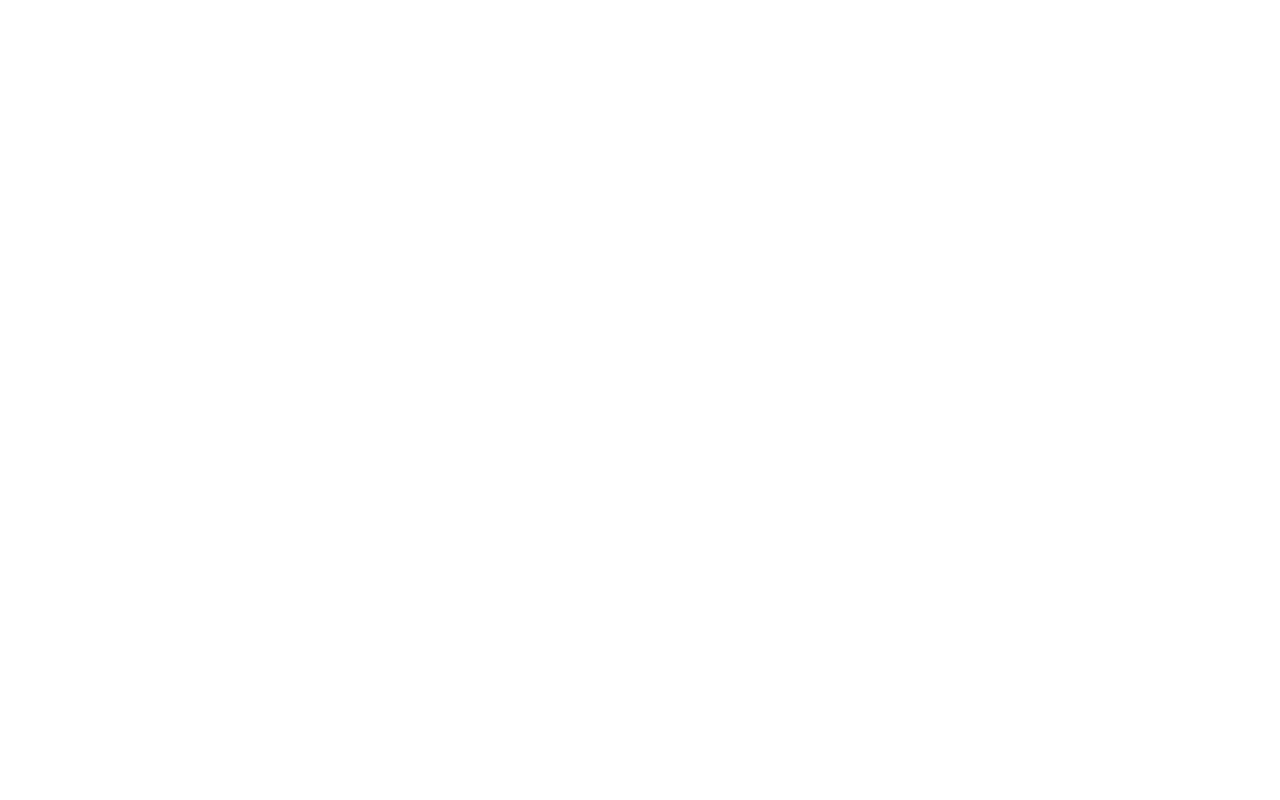
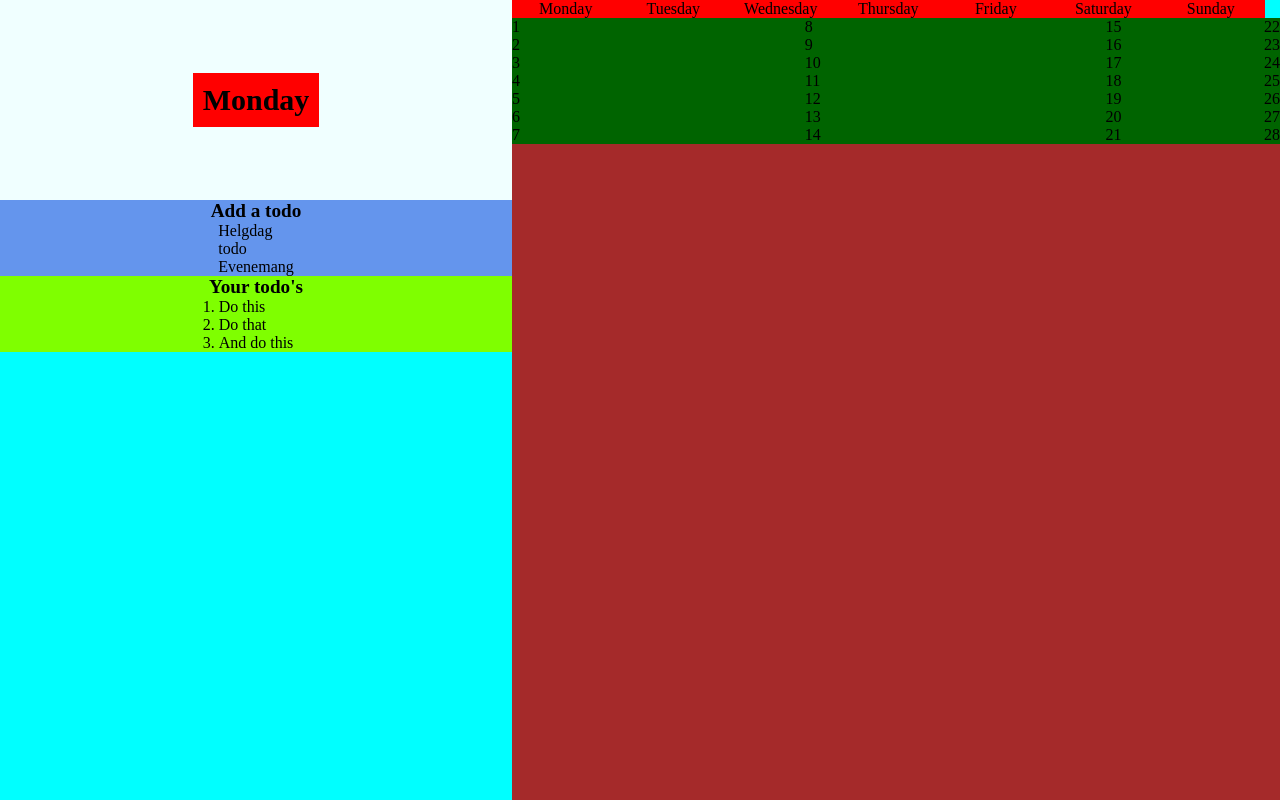
Before and after one commit to Prisberg/Miniprojekt, a plain HTML site: page Index.html in a window 1280 px wide. Drawn offline with Linux system fonts and the light colour scheme.

Commit message:
base html & css

```diff
--- /dev/null
+++ b/CSS/common.css
@@ -0,0 +1,81 @@
+/* Universal css, resets margin & padding and sets the font family and text color so
+they're the same everywhere. */
+
+* {
+    margin: 0;
+    padding: 0;
+    color: black;
+}
+
+ul {
+    list-style: none;
+}
+
+
+/* Commonly used css attributes in their own class for easier
+and faster coding, names are selfexplanatory */
+
+.flex {
+    display: flex;
+}
+
+.flexcolumn {
+    flex-direction: column;
+}
+
+.flexrow {
+    flex-direction: row;
+}
+
+.absolute {
+    position: absolute;
+}
+
+.column {
+    flex-direction: column;
+}
+
+.justifycenter {
+    justify-content: center;
+}
+
+.aligncenter {
+    align-items: center;
+}
+
+.spacearound {
+    justify-content: space-around;
+}
+
+.spacebetween {
+    justify-content: space-between;
+}
+
+.hidden {
+    visibility: hidden;
+}
+
+.none {
+    display: none;
+}
+
+.blacktext {
+    color: black;
+}
+
+.textcenter {
+    text-align: center;
+}
+
+.smalltext {
+    font-size: smaller;
+}
+
+.mediumtext {
+    font-size: small;
+}
+
+.largetext {
+    font-size: larger;
+    font-weight: bolder;
+}
--- /dev/null
+++ b/CSS/index.css
@@ -0,0 +1,82 @@
+body {
+    height: 100vh;
+    width: 100vw;
+}
+
+.left {
+    background-color: aqua;
+    width: 40%;
+    height: 100;
+}
+
+.todocontainer {
+    height: 100%;
+}
+
+.weekdaycontainer {
+    height: 200px;
+    width: 100%;
+    background-color: azure;
+    font-weight: bolder;
+    font-size: 30px;
+}
+
+.weekday {
+    background-color: red;
+    padding: 10px;
+}
+
+.optionscontainer {
+    height: 100%;
+}
+
+.todocontainer {
+    background-color: red;
+    height: 100%;
+}
+
+.todoadd {
+    background-color: cornflowerblue;
+}
+
+.todoaddheader {
+    font-size: larger;
+    font-weight: bold;
+}
+
+.currenttodo {
+    background-color: chartreuse;
+    width: 100%;
+    height: 100%;
+}
+
+.currenttodoheader {
+    font-size: larger;
+    font-weight: bold;
+}
+
+.right {
+    background-color: brown;
+    width: 60%;
+    height: 100;
+}
+
+.calendarcontainer {}
+
+.dayscontainer {
+    width: 100%;
+    background-color: cyan;
+}
+
+ul.days>li {
+    /* finns bättre sätt än % för att dem skall fylla perfekt */
+    width: 14%;
+    background-color: red;
+    text-align: center;
+}
+
+.calendar {
+    width: 100%;
+    height: 100%;
+    background-color: darkgreen;
+}
--- a/Index.html
+++ b/Index.html
@@ -1,12 +1,142 @@
 <!DOCTYPE html>
 <html lang="en">
+
 <head>
     <meta charset="UTF-8">
     <meta http-equiv="X-UA-Compatible" content="IE=edge">
     <meta name="viewport" content="width=device-width, initial-scale=1.0">
-    <title>Kalender/Calendar</title>
+    <title>Calendar</title>
+
+    <!-- CSS -->
+    <link rel="stylesheet" href="./CSS/common.css">
+    <link rel="stylesheet" href="./CSS/index.css">
+
+    <!-- JS -->
+    <script defer src=""></script>
 </head>
-<body>
+
+<body class="flex">
+    <!-- Left side, todo list and other options -->
+    <div class="left">
+        <div class="todocontainter">
+            <div class="weekdaycontainer justifycenter aligncenter flex">
+                <div class="weekday" id="currentweekday">Monday</div>
+            </div>
+            <div class="optionscontainer">
+                <div class="todocontainer flex flexcolumn">
+                    <div class="todoadd flex flexcolumn aligncenter" id="todoadd">
+                        <div class="todoaddheader">Add a todo</div>
+                        <ul class="dropdown">
+                            <li>Helgdag</li>
+                            <li>todo</li>
+                            <li>Evenemang</li>
+                        </ul>
+                    </div>
+                    <div class="currenttodo flex flexcolumn aligncenter" id="currenttodo">
+                        <div class="currenttodoheader">Your todo's</div>
+                        <ol>
+                            <li>Do this</li>
+                            <li>Do that</li>
+                            <li>And do this</li>
+                        </ol>
+                    </div>
+
+                </div>
+            </div>
+        </div>
+    </div>
+
+    <!-- Right side, calendar and the different days -->
+    <div class="right">
+        <div class="calendarcontainer">
+            <div class="dayscontainer">
+                <ul class="days flex">
+                    <li>Monday</li>
+                    <li>Tuesday</li>
+                    <li>Wednesday</li>
+                    <li>Thursday</li>
+                    <li>Friday</li>
+                    <li>Saturday</li>
+                    <li>Sunday</li>
+                </ul>
+            </div>
+            <div class="calendar flex flexrow spacebetween">
+
+                <!-- CSS grid i framtiden-->
+                <div class="week1">
+                    <ul>
+                        <li>
+                            <div id=""></div>1</li>
+                        <li>
+                            <div id=""></div>2</li>
+                        <li>
+                            <div id=""></div>3</li>
+                        <li>
+                            <div id=""></div>4</li>
+                        <li>
+                            <div id=""></div>5</li>
+                        <li>
+                            <div id=""></div>6</li>
+                        <li>
+                            <div id=""></div>7</li>
+                    </ul>
+                </div>
+                <div class="week2"></div>
+                <ul>
+                    <li>
+                        <div id=""></div>8</li>
+                    <li>
+                        <div id=""></div>9</li>
+                    <li>
+                        <div id=""></div>10</li>
+                    <li>
+                        <div id=""></div>11</li>
+                    <li>
+                        <div id=""></div>12</li>
+                    <li>
+                        <div id=""></div>13</li>
+                    <li>
+                        <div id=""></div>14</li>
+                </ul>
+                <div class="week3"></div>
+                <ul>
+                    <li>
+                        <div id=""></div>15</li>
+                    <li>
+                        <div id=""></div>16</li>
+                    <li>
+                        <div id=""></div>17</li>
+                    <li>
+                        <div id=""></div>18</li>
+                    <li>
+                        <div id=""></div>19</li>
+                    <li>
+                        <div id=""></div>20</li>
+                    <li>
+                        <div id=""></div>21</li>
+                </ul>
+                <div class="week4">
+                    <ul>
+                        <li>
+                            <div id=""></div>22</li>
+                        <li>
+                            <div id=""></div>23</li>
+                        <li>
+                            <div id=""></div>24</li>
+                        <li>
+                            <div id=""></div>25</li>
+                        <li>
+                            <div id=""></div>26</li>
+                        <li>
+                            <div id=""></div>27</li>
+                        <li>
+                            <div id=""></div>28</li>
+                    </ul>
+                </div>
+            </div>
+        </div>
+    </div>
 
 </body>
+
 </html>
```
Also changed, not shown: CSS/mediaqueries.css (added).
